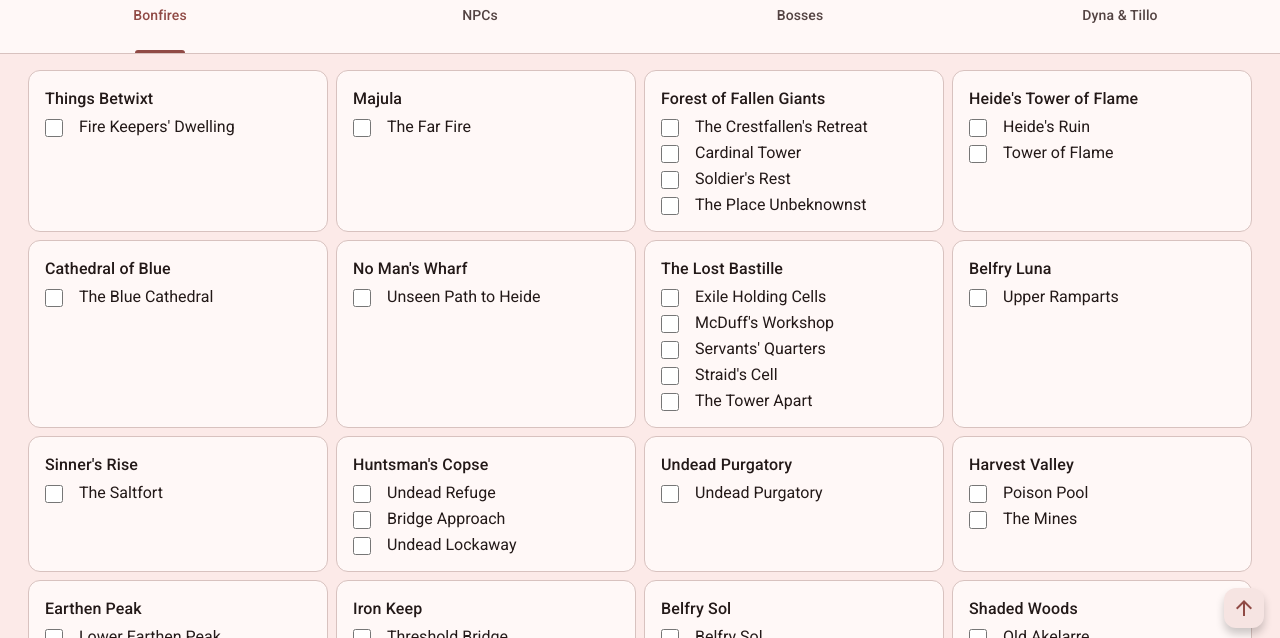
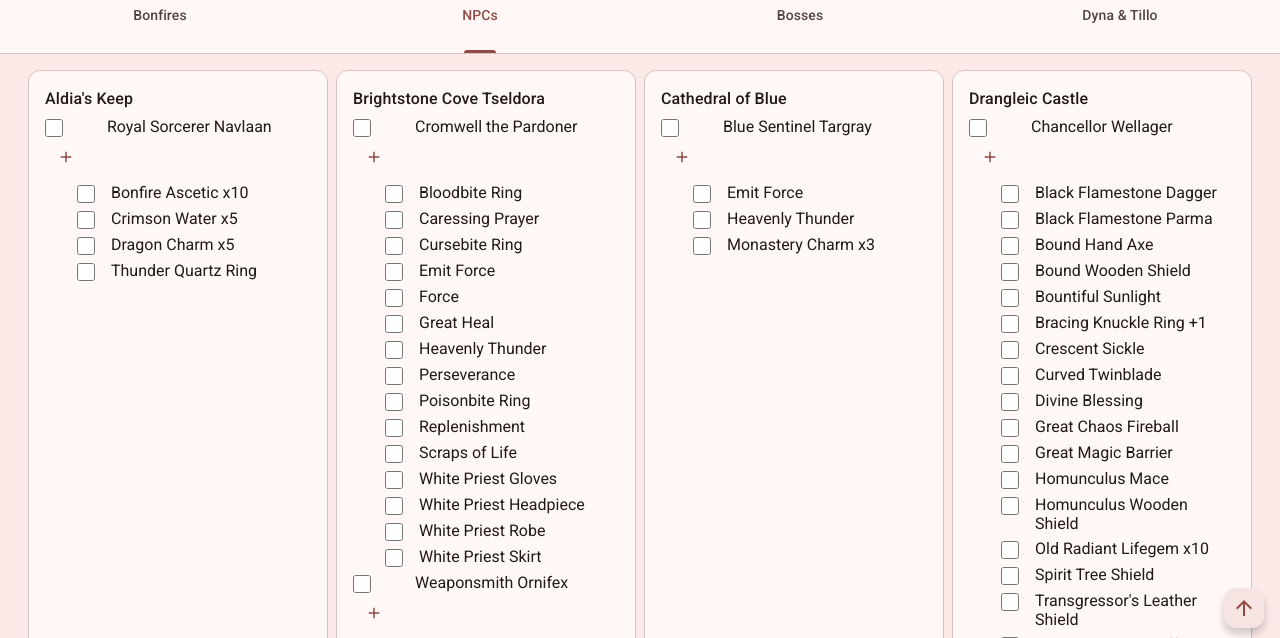
Before and after one commit to abluescarab/ds2-checklist, a plain HTML site: page index.html in a window 1280 px wide. Shown: the part 156-794 px from the top of the page. Drawn offline with nearby package versions, Linux system fonts and the light colour scheme.

Commit message:
2/18/25 10:24 PM

```diff
--- a/index.html
+++ b/index.html
@@ -64,7 +64,7 @@
         </header>
 
         <main>
-            <div class="md-tabs" data-md-tab="bonfires">
+            <div class="md-tabs" data-md-tab="npcs">
                 <div class="md-tabs__nav" data-md-type="primary">
                     <button class="md-tabs__button" data-md-tab="bonfires">
                         <span class="md-tabs__text">Bonfires</span>
--- a/js/utils.js
+++ b/js/utils.js
@@ -32,7 +32,18 @@ function createCheckbox(name, level) {
 function populateR(map, level = 0) {
     const checkboxes = [];
     for (const [key, value] of Object.entries(map)) {
-        checkboxes.push(createCheckbox(key, level));
+        const checkbox = createCheckbox(key, level);
+        if (Object.keys(value).length > 0) {
+            const button = document.createElement("button");
+            button.classList.add("md-button");
+            button.dataset.mdType = "text";
+            const span = document.createElement("span");
+            span.classList.add("md-button__icon", "material-symbols-outlined");
+            span.innerText = "add";
+            button.appendChild(span);
+            checkbox.appendChild(button);
+        }
+        checkboxes.push(checkbox);
         checkboxes.push(...populateR(value, level + 1));
     }
     return checkboxes;
```
Also changed, not shown: src/utils.ts (+16 -1 lines).
